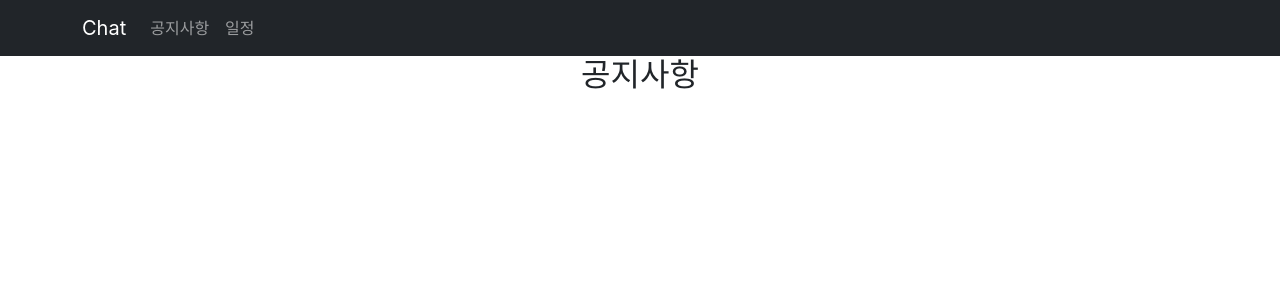
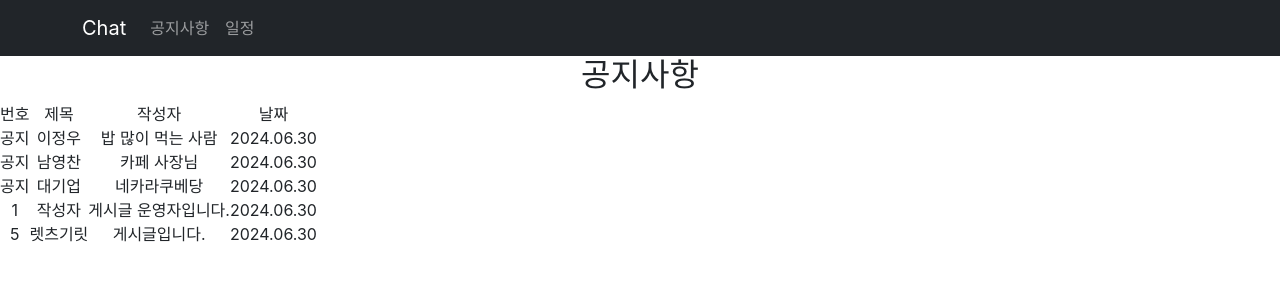
Before and after one commit to veloperlee/chat, a React (Create React App) app in the folder chat/: page /notice in a window 1280 px wide. Shown: the top 300 px of the page. Built offline with nearby package versions, Linux system fonts and the light colour scheme.

Commit message:
공지사항 json data 시각화

```diff
--- /dev/null
+++ b/chat/public/board.json
@@ -0,0 +1,39 @@
+{
+    "board": [
+        {
+            "id": 1,
+            "title": "작성자",
+            "notice": 0,
+            "board": "게시글 운영자입니다.",
+            "date": "2024.06.30"
+        },
+        {
+            "id": 2,
+            "title": "이정우",
+            "notice": 1,
+            "board": "밥 많이 먹는 사람",
+            "date": "2024.06.30"
+        },
+        {
+            "id": 3,
+            "title": "남영찬",
+            "notice": 1,
+            "board": "카페 사장님",
+            "date": "2024.06.30"
+        },
+        {
+            "id": 4,
+            "title": "대기업",
+            "notice": 1,
+            "board": "네카라쿠베당",
+            "date": "2024.06.30"
+        },
+        {
+            "id": 5,
+            "title": "렛츠기릿",
+            "notice": 0,
+            "board": "게시글입니다.",
+            "date": "2024.06.30"
+        }
+    ]
+}
--- a/chat/src/page/Notice.js
+++ b/chat/src/page/Notice.js
@@ -1,16 +1,63 @@
 import { Button, Container, Nav, Navbar, Row, Col, Form } from 'react-bootstrap';
 import { Routes, Route, Link, useNavigate, Outlet } from 'react-router-dom';
 import Header from '../component/Header.js';
+import React, { useState, useEffect } from 'react';
 
 function Notice() {
 
   let navigate = useNavigate();
+
+  let [notice, setNotice] = useState([]);
+
+  useEffect(() => {
+    fetch('/board.json')
+      .then(response => response.json())
+      .then(data => {
+        console.log(data); // 데이터 확인
+        setNotice(data.board); // board 배열을 notice 상태에 설정
+      })
+      .catch(error => console.error('Error fetching data:', error));
+  }, []);
+
+  const board = notice.filter(item => item.notice === 0);
+  const boardNotice = notice.filter(item => item.notice === 1);
 
   return (
     <div>
       <Header />
 
       <h2>공지사항</h2>
+      {/* <ul>
+        {boardNotice.map(item => (
+          <li key={item.id}>{item.id}{item.title}{item.board}</li>
+        ))}
+      </ul> */}
+
+      <table>
+        <tr>
+          <th>번호</th>
+          <th>제목</th>
+          <th>작성자</th>
+          <th>날짜</th>
+        </tr>
+        {boardNotice.map(item => (
+          <tr key={item.id}>
+            {/* <td>{item.id}</td> */}
+            <td>공지</td>
+            <td>{item.title}</td>
+            <td>{item.board}</td>
+            <td>{item.date}</td>
+          </tr>
+        ))}
+        {board.map(item => (
+          <tr key={item.id}>
+            <td>{item.id}</td>
+            <td>{item.title}</td>
+            <td>{item.board}</td>
+            <td>{item.date}</td>
+          </tr>
+        ))}
+      </table>
     </div>
   )
 }
```
Also changed, not shown: chat/public/data.json (line endings or trailing spaces).
